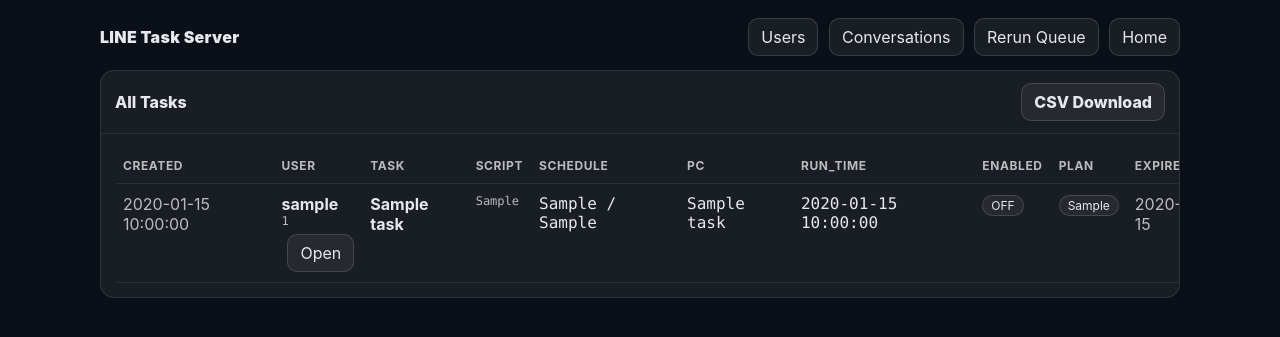
After one commit to masanori-komiya/line-task-server, a FastAPI app: template app/templates/admin_tasks_all.html in a window 1280 px wide. The commit adds this page. Shown: the top 337 px of the page. Run offline with FastAPI, Linux system fonts and the light colour scheme; the template is opened without the code that fills it: most values are stand-ins (such as "Sample title", 1, 10 or a date in 2020); parts of the project's set-up code (start-up, migrations or seed data) failed here and were passed over.

Commit message:
tasks一覧

```diff
--- a/app/templates/admin_conversations.html
+++ b/app/templates/admin_conversations.html
@@ -2,6 +2,7 @@
 
 {% block top_right %}
   <a class="btn" href="/admin/users">Users</a>
+  <a class="btn" href="/admin/tasks">All Tasks</a>
   <a class="btn" href="/admin/rerun-queue">Rerun Queue</a>
   <a class="btn" href="/">Home</a>
 {% endblock %}
--- a/app/templates/admin_rerun_queue.html
+++ b/app/templates/admin_rerun_queue.html
@@ -2,6 +2,7 @@
 
 {% block top_right %}
   <a class="btn" href="/admin/users">Users</a>
+  <a class="btn" href="/admin/tasks">All Tasks</a>
   <a class="btn" href="/admin/conversations">Conversations</a>
   <a class="btn" href="/">Home</a>
 {% endblock %}
--- a/app/templates/admin_tasks.html
+++ b/app/templates/admin_tasks.html
@@ -2,6 +2,7 @@
 
 {% block top_right %}
   <a class="btn" href="/admin/users">Back</a>
+  <a class="btn" href="/admin/tasks">All Tasks</a>
   <a class="btn" href="/admin/conversations">Conversations</a>
   <a class="btn" href="/admin/rerun-queue">Rerun Queue</a>
   <a class="btn" href="/">Home</a>
--- /dev/null
+++ b/app/templates/admin_tasks_all.html
@@ -0,0 +1,81 @@
+{% extends "base.html" %}
+{% block top_right %}
+  <a class="btn" href="/admin/users">Users</a>
+  <a class="btn" href="/admin/conversations">Conversations</a>
+  <a class="btn" href="/admin/rerun-queue">Rerun Queue</a>
+  <a class="btn" href="/">Home</a>
+{% endblock %}
+
+{% block content %}
+<div class="card" style="margin-bottom:14px;">
+  <div class="card-h" style="display:flex; justify-content:space-between; align-items:center; gap:10px;">
+    <div>All Tasks</div>
+    <div>
+      <a class="btn" href="/admin/tasks.csv">CSV Download</a>
+    </div>
+  </div>
+  <div class="card-b tablewrap">
+    <table style="min-width:1300px;">
+      <thead>
+        <tr>
+          <th>created</th>
+          <th>user</th>
+          <th>task</th>
+          <th>script</th>
+          <th>schedule</th>
+          <th>pc</th>
+          <th>run_time</th>
+          <th>enabled</th>
+          <th>plan</th>
+          <th>expires</th>
+          <th>conversation</th>
+          <th>task_id</th>
+        </tr>
+      </thead>
+      <tbody>
+      {% if tasks|length == 0 %}
+        <tr><td colspan="12" class="muted">まだタスクがありません</td></tr>
+      {% endif %}
+      {% for t in tasks %}
+        <tr>
+          <td class="muted">{{ t.created_at.strftime("%Y-%m-%d %H:%M:%S") if t.created_at else "" }}</td>
+          <td>
+            <div><strong>{{ t.user_name or "unknown" }}</strong></div>
+            <div class="mono muted" style="font-size:12px;">{{ t.user_id }}</div>
+            <div style="margin-top:6px;">
+              <a class="btn" href="/admin/users/{{ t.user_id }}/tasks">Open</a>
+            </div>
+          </td>
+          <td><strong>{{ t.name }}</strong></td>
+          <td class="mono muted" style="font-size:12px;">{{ t.script_key }}</td>
+          <td class="mono">{{ t.schedule_type }} / {{ t.schedule_value }}</td>
+          <td class="mono">{{ t.pc_name }}</td>
+          <td class="mono">{{ t.run_time_hms }}</td>
+          <td>
+            {% if t.enabled %}
+              <span class="chip">ON</span>
+            {% else %}
+              <span class="chip">OFF</span>
+            {% endif %}
+            {% if t.is_pc_specific %}
+              <div class="muted" style="font-size:12px; margin-top:4px;">pc-specific</div>
+            {% endif %}
+          </td>
+          <td><span class="chip">{{ t.plan_tag }}</span></td>
+          <td class="muted">{{ t.expires_at.strftime("%Y-%m-%d") if t.expires_at else "" }}</td>
+          <td>
+            {% if t.conversation_id %}
+              <div class="mono">{{ t.conversation_provider or "" }}</div>
+              <div class="muted" style="font-size:12px;">{{ t.conversation_display_name or t.conversation_destination }}</div>
+            {% else %}
+              <span class="muted">(default)</span>
+            {% endif %}
+          </td>
+          <td class="mono muted" style="font-size:12px;">{{ t.task_id }}</td>
+        </tr>
+      {% endfor %}
+      </tbody>
+    </table>
+  </div>
+</div>
+{% endblock %}
--- a/app/templates/admin_users.html
+++ b/app/templates/admin_users.html
@@ -1,6 +1,7 @@
 {% extends "base.html" %}
 {% block top_right %}
   <a class="btn" href="/">Home</a>
+  <a class="btn" href="/admin/tasks">All Tasks</a>
   <a class="btn" href="/admin/conversations">Conversations</a>
   <a class="btn" href="/admin/rerun-queue">Rerun Queue</a>
 {% endblock %}
```
Also changed, not shown: app/routers/admin.py (+130 -1 lines).
